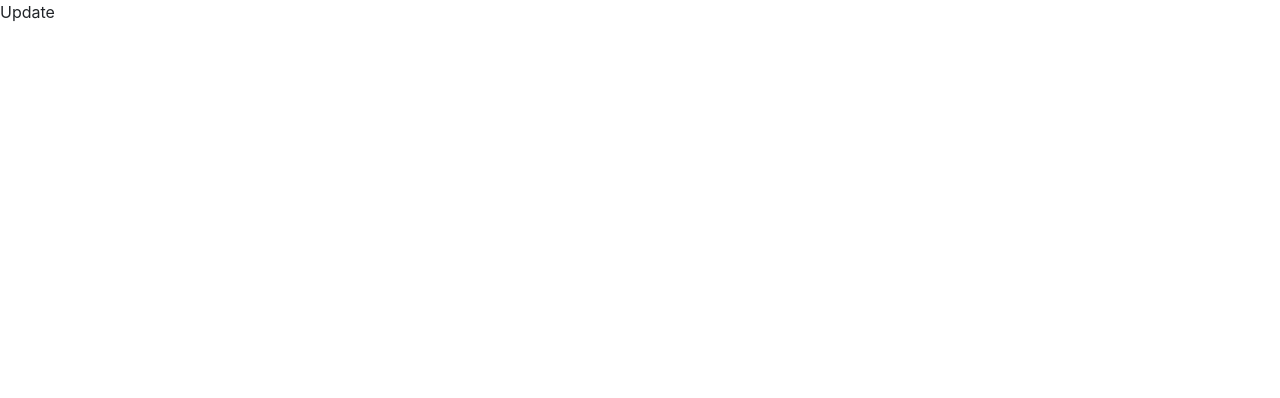
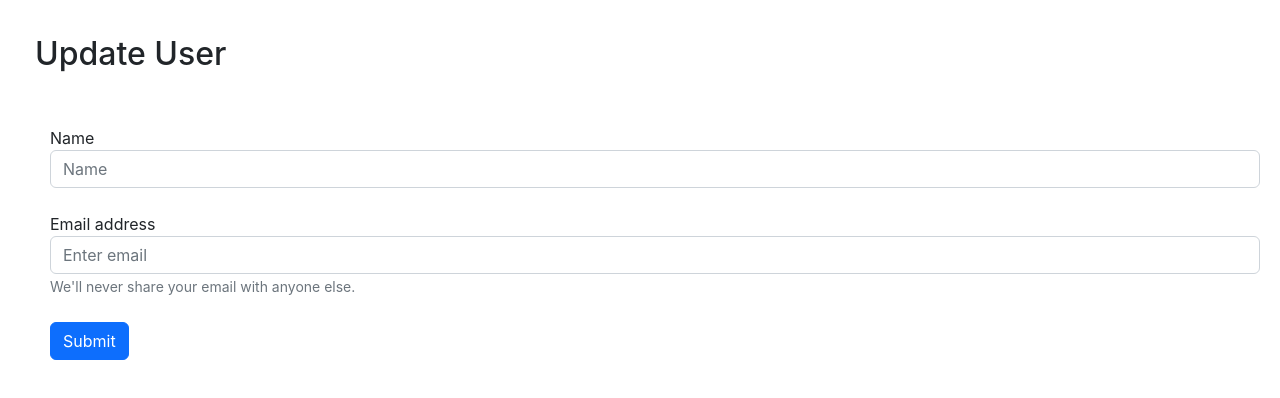
Before and after one commit to Deeksha-Singh1/Crud_React, a React (Create React App) app in the folder crud_react/: page /update in a window 1280 px wide. Shown: the top 398 px of the page. Built offline with nearby package versions, Linux system fonts and the light colour scheme.

Commit message:
update operation

```diff
--- a/crud_react/src/components/Read.jsx
+++ b/crud_react/src/components/Read.jsx
@@ -15,6 +15,12 @@ const Read = () => {
   const handleDelete = (id)=>{
     axios.delete(`https://64b03146c60b8f941af56286.mockapi.io/crudOper/${id}`).then(()=>{getData();});
   }
+
+  const setToLocalStorage = (id, name, email) => {
+    localStorage.setItem("id", id);
+    localStorage.setItem("name", name);
+    localStorage.setItem("email", email);
+  };
 
   useEffect(() => {
     getData();
@@ -42,7 +48,9 @@ const Read = () => {
       <th scope="row">{ele.id}</th>
       <td>{ele.name}</td>
       <td>{ele.email}</td>
-      <td><button className=" btn btn-success">Edit</button></td>
+      <td><Link to={"/update"}><button className=" btn btn-success" onClick={()=>{
+        setToLocalStorage(ele.id,ele.name,ele.email)
+      }}>Edit</button></Link></td>
       <td><button className='btn btn-danger' onClick={()=> handleDelete(ele.id)}>Delete</button></td>
     </tr>
 
--- a/crud_react/src/components/Update.jsx
+++ b/crud_react/src/components/Update.jsx
@@ -1,8 +1,59 @@
-import React from 'react'
+import React,{ useState,useEffect } from 'react';
+import axios from 'axios';
+import { useNavigate,Link } from "react-router-dom";
 
 const Update = () => {
+  const [id, setId] = useState("");
+  const [name, setName] = useState("");
+  const [email, setEmail] = useState("");
+
+  const history = useNavigate();
+
+  useEffect(() => {
+    return () => {
+      setId(localStorage.getItem("id"));
+      setName(localStorage.getItem("name"));
+      setEmail(localStorage.getItem("email"));
+    };
+  }, [])
+
+
+  const handleUpdate = (event) =>{
+    event.preventDefault();
+    axios.put(`https://64b03146c60b8f941af56286.mockapi.io/crudOper/${id}`,{
+      name,email
+    }).then(()=>{
+      history('/read');
+    });
+  }
+
+
+
   return (
-    <div>Update</div>
+    <>
+
+      <h2 style={{padding:'35px'}}>Update User</h2>
+
+      <form  style={{padding:'10px 20px 3px 50px'}}>
+
+      <div className="form-group">
+          <label>Name</label>
+          <input type="text" className="form-control" placeholder="Name" onChange={(e)=>setName(e.target.value)}/>
+        </div>
+
+        <br/>
+
+        <div className="form-group">
+          <label>Email address</label>
+          <input type="email" className="form-control" aria-describedby="emailHelp" placeholder="Enter email" onChange={(e)=>setEmail(e.target.value)}/>
+          <small className="form-text text-muted">We'll never share your email with anyone else.</small>
+        </div>
+        <br/>
+
+        <button type="submit" className="btn btn-primary" onClick={handleUpdate}>Submit</button>
+</form>
+
+    </>
   )
 }
 
```
